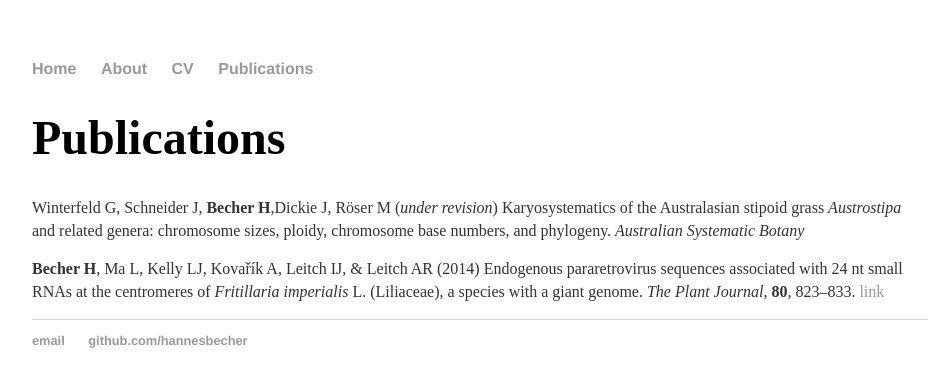
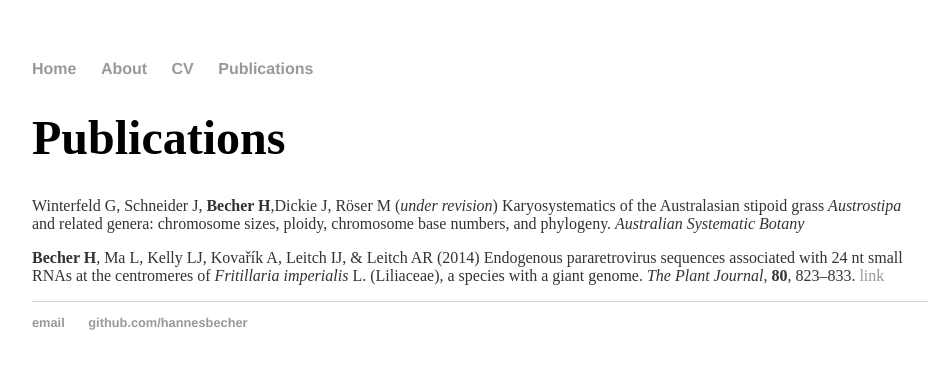
Before and after one commit to hannesbecher/hannesbecher.github.io, a Jekyll site: the page built from publications/index.html, in a window 1280 px wide. Shown: the top 387 px of the page, without its empty margins (160-1094 px from the left). Built offline with Jekyll 4.4.1, drawn with Linux system fonts in a browser that asks for light colours.

Commit message:
Update main.css

```diff
--- a/css/main.css
+++ b/css/main.css
@@ -25,14 +25,9 @@ h1 {
     /*font-family:'Helvetica', 'Arial', 'Sans-Serif';*/
 }
 p {
-    font-size: 1.5em;
-    line-height: 1.4em;
     color: #333;
 }
-.publications p {
-    font-size: 1em;
-    color: #333;
-}
+
 
 footer {
     border-top: 1px solid #d5d5d5;
```
